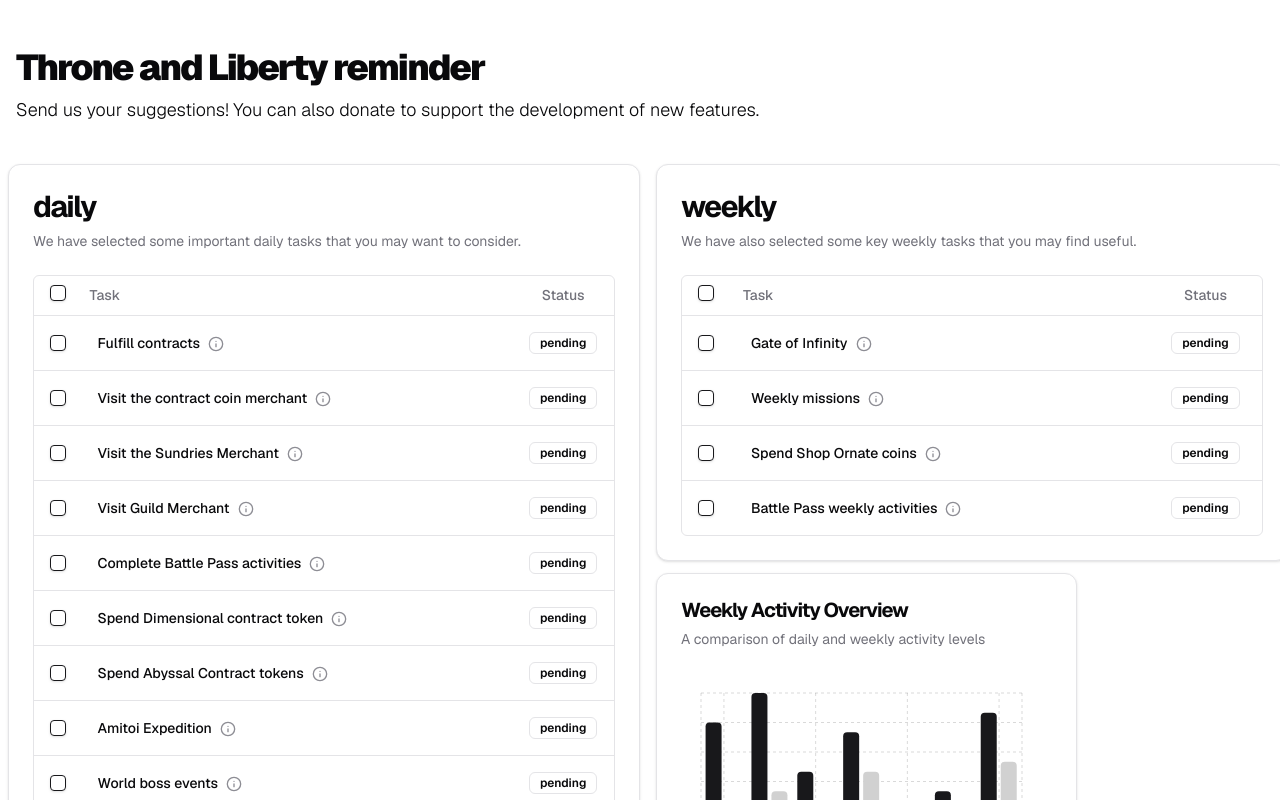
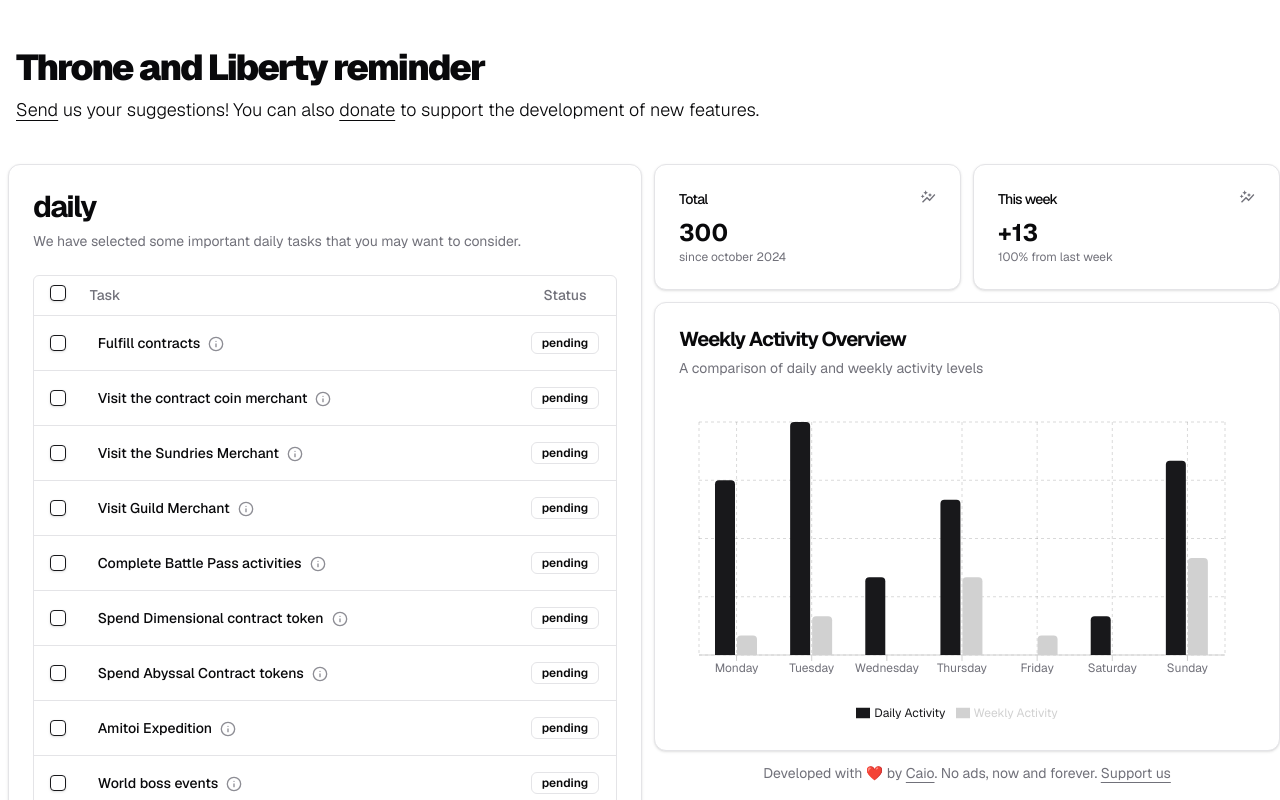
Before and after one commit to caiodesign/thronetasks, a Next.js app: page / in a window 1280 px wide. Shown: the top 800 px of the page. Built offline with nearby package versions, Linux system fonts and the light colour scheme.

Commit message:
layout finished, but needs to implement the localstorage and chart logic

```diff
--- a/activities.json
+++ b/activities.json
@@ -89,5 +89,12 @@
     "title": "Battle Pass weekly activities",
     "description": "Complete weekly tasks in the Battle Pass.",
     "done": false
+  },
+  {
+    "id": "weekly-boss-guild",
+    "type": "weekly",
+    "title": "Weekly Guild boss",
+    "description": "Defeat at least 1 boss per week",
+    "done": false
   }
 ]
--- a/app/containers/home/home.tsx
+++ b/app/containers/home/home.tsx
@@ -3,26 +3,31 @@
 import ActivityCardTable from "./presentations/ActivityCardTable";
 import HomeHeader from "./presentations/Header";
 import HomeCharts from "./presentations/Charts";
+import HomeFooter from "./presentations/Footer";
 
 export default function HomeContainer() {
   return (
-    <>
+    <div className="mb-12">
       <HomeHeader />
-      <div className="w-full flex justify-between">
-        <ActivityCardTable type="daily">
-          We have selected some important daily tasks that you may want to
-          consider.
-        </ActivityCardTable>
-        <div className="w-full">
+      <div className="flex">
+        <div className="w-2/4 mr-3">
+          <ActivityCardTable type="daily" className="mb-3">
+            We have selected some important daily tasks that you may want to
+            consider.
+          </ActivityCardTable>
           <ActivityCardTable type="weekly">
             We have also selected some key weekly tasks that you may find
             useful.
           </ActivityCardTable>
-          <div className="w-2/3 mt-3 ml-2">
+        </div>
+
+        <div className="w-2/4">
+          <div className="w-3/3 ml-2">
             <HomeCharts />
+            <HomeFooter />
           </div>
         </div>
       </div>
-    </>
+    </div>
   );
 }
--- a/app/containers/home/presentations/ActivityCardTable.tsx
+++ b/app/containers/home/presentations/ActivityCardTable.tsx
@@ -12,10 +12,12 @@
 
 export default function ActivityCardTable({
   type,
+  className,
   children,
 }: {
   type: IActivity["type"];
   children: React.ReactNode;
+  className?: string;
 }) {
   const { activities, toggleActivityDone, toggleAllByType } =
     useActivitiesContext();
@@ -33,7 +35,7 @@
   }
 
   return (
-    <div className="w-full mx-2">
+    <div className={`w-full mx-2 ${className}`}>
       <Card>
         <CardHeader>
           <div>
--- a/app/containers/home/presentations/Charts.tsx
+++ b/app/containers/home/presentations/Charts.tsx
@@ -1,5 +1,7 @@
 "use client";
 import { ActivityChart } from "@/components/ActivityChart";
+import { Card, CardContent, CardHeader } from "@/components/ui/card";
+import { MdAutoGraph } from "react-icons/md";
 
 const chartData = [
   { day: "monday", daily: 9, weekly: 1 },
@@ -12,5 +14,37 @@
 ];
 
 export default function Chart() {
-  return <ActivityChart data={chartData} />;
+  return (
+    <>
+      <div className="flex">
+        <Card className="mb-3 w-full mr-3">
+          <CardHeader className="pb-2">
+            <div className="flex justify-between">
+              <h4 className="text-sm font-medium tracking-tighter">Total</h4>
+              <MdAutoGraph className="text-muted-foreground" />
+            </div>
+          </CardHeader>
+          <CardContent>
+            <p className="text-2xl font-bold">300</p>
+            <p className="text-xs text-muted-foreground">since october 2024</p>
+          </CardContent>
+        </Card>
+        <Card className="mb-3 w-full">
+          <CardHeader className="pb-2">
+            <div className="flex justify-between">
+              <h4 className="text-sm font-medium tracking-tighter">
+                This week
+              </h4>
+              <MdAutoGraph className="text-muted-foreground" />
+            </div>
+          </CardHeader>
+          <CardContent>
+            <p className="text-2xl font-bold">+13</p>
+            <p className="text-xs text-muted-foreground">100% from last week</p>
+          </CardContent>
+        </Card>
+      </div>
+      <ActivityChart data={chartData} />
+    </>
+  );
 }
--- /dev/null
+++ b/app/containers/home/presentations/Footer.tsx
@@ -0,0 +1,23 @@
+export default function Footer() {
+  return (
+    <p className="px-8 text-center text-sm text-muted-foreground mt-3">
+      Developed with ❤️ by{" "}
+      <a
+        className="underline underline-offset-4 hover:text-primary"
+        href="https://github.com/caiodesign"
+        target="_blank"
+        rel="noopener noreferrer"
+      >
+        Caio
+      </a>
+      . No ads, now and forever.{" "}
+      <a
+        className="underline underline-offset-4 hover:text-primary"
+        href="#"
+        rel="noopener noreferrer"
+      >
+        Support us
+      </a>
+    </p>
+  );
+}
--- a/app/containers/home/presentations/Header.tsx
+++ b/app/containers/home/presentations/Header.tsx
@@ -5,8 +5,17 @@
         Throne and Liberty reminder
       </h1>
       <p className=" text-lg font-light text-foreground">
-        Send us your suggestions! You can also donate to support the development
-        of new features.
+        <a
+          className="underline underline-offset-4 hover:text-primary"
+          href="mailto:caiooliveiras@live.com"
+        >
+          Send
+        </a>{" "}
+        us your suggestions! You can also{" "}
+        <a className="underline underline-offset-4 hover:text-primary" href="#">
+          donate
+        </a>{" "}
+        to support the development of new features.
       </p>
     </section>
   );
--- a/components/ActivityChart.tsx
+++ b/components/ActivityChart.tsx
@@ -49,6 +49,8 @@
             <BarChart
               data={data}
               margin={{ top: 20, right: 30, left: 20, bottom: 5 }}
+              barSize={20}
+              barGap={2}
             >
               <CartesianGrid
                 strokeDasharray="3 3"
```
Also changed, not shown: lib/localstorage-helper.ts (added, +9 -0 lines).
